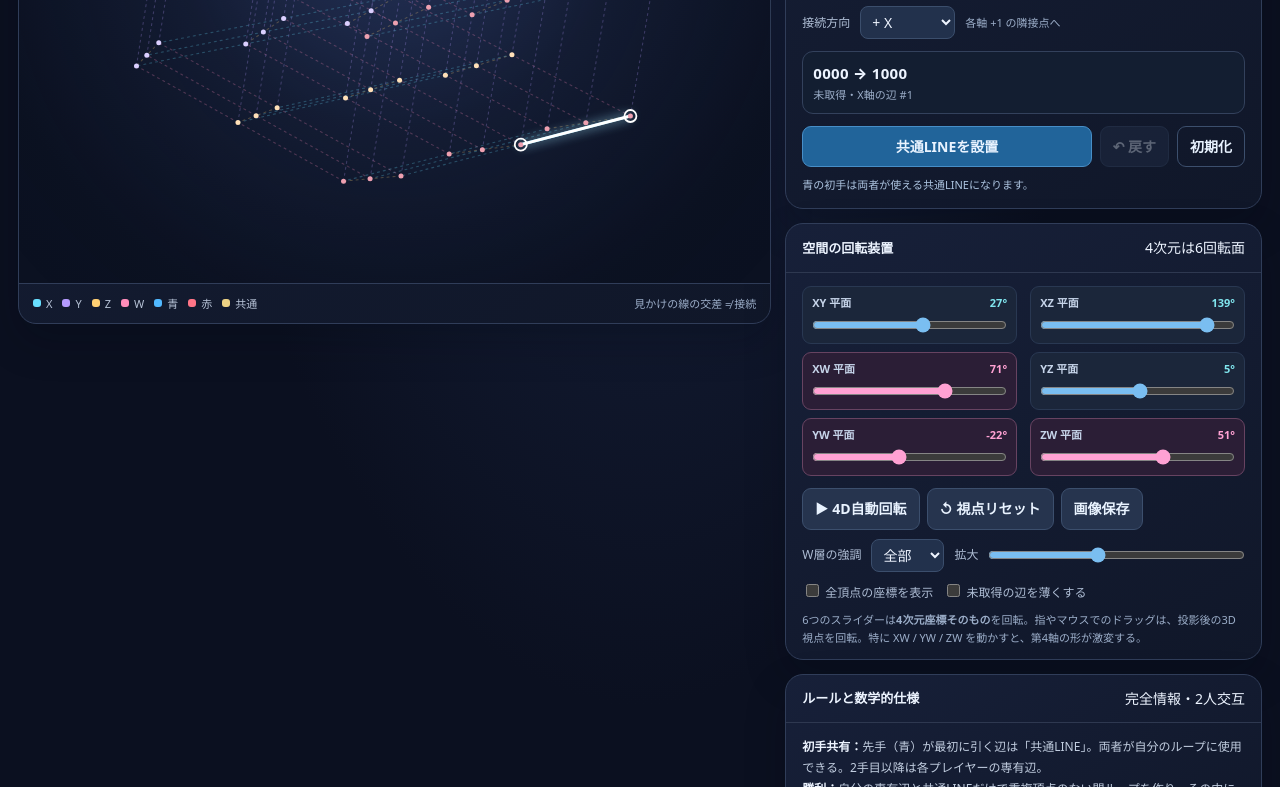
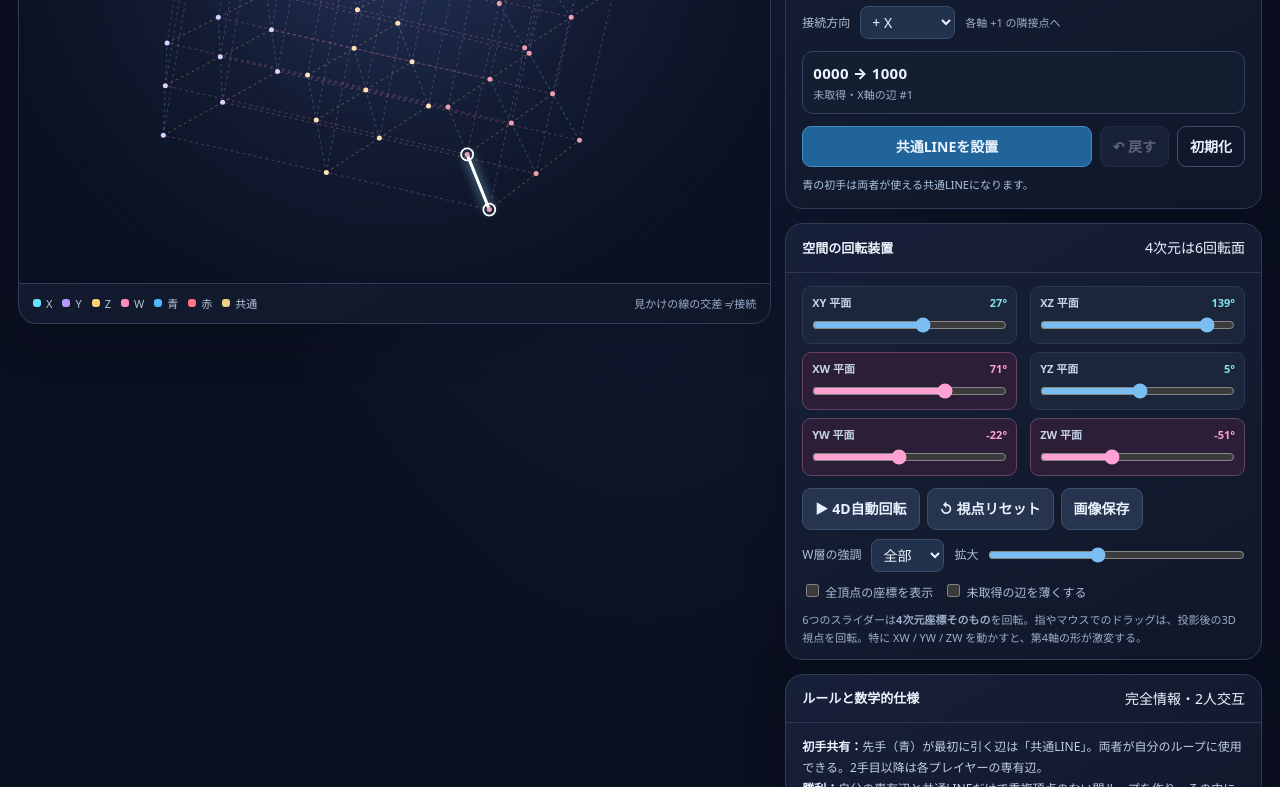
Before and after one commit to ALLELSEUraofS/4Dloops, a plain HTML site: page index.html in a window 1280 px wide. Shown: the part 575-1362 px from the top of the page. Drawn offline with Linux system fonts and the light colour scheme.

Commit message:
Update index.html

```diff
--- a/index.html
+++ b/index.html
@@ -68,7 +68,7 @@
 const $=id=>document.getElementById(id),canvas=$('board'),ctx=canvas.getContext('2d',{alpha:true});
 const axisNames=['X','Y','Z','W'],colors=['#68dfff','#b59bff','#ffcf73','#ff8dba'];
 const pairs=[['XY',0,1],['XZ',0,2],['XW',0,3],['YZ',1,2],['YW',1,3],['ZW',2,3]];
-const initial={XY:27,XZ:139,XW:71,YZ:5,YW:-22,ZW:51};
+const initial={XY:27,XZ:139,XW:71,YZ:5,YW:-22,ZW:-51};
 let angles={...initial},camYaw=-0.54,camPitch=0.35,zoom=1,layer=-1,showLabels=false,quiet=false,auto=false;
 let owner=new Uint8Array(216),turn=1,selected=0,hover=-1,winning=[],victor=0,history=[],screen=[],width=0,height=0,drag=null;
 const nodes=[],edges=[],lookup=new Map();
```
